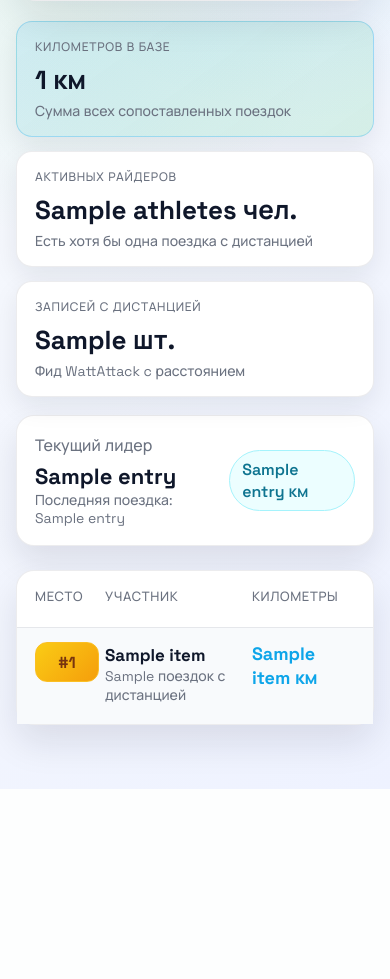
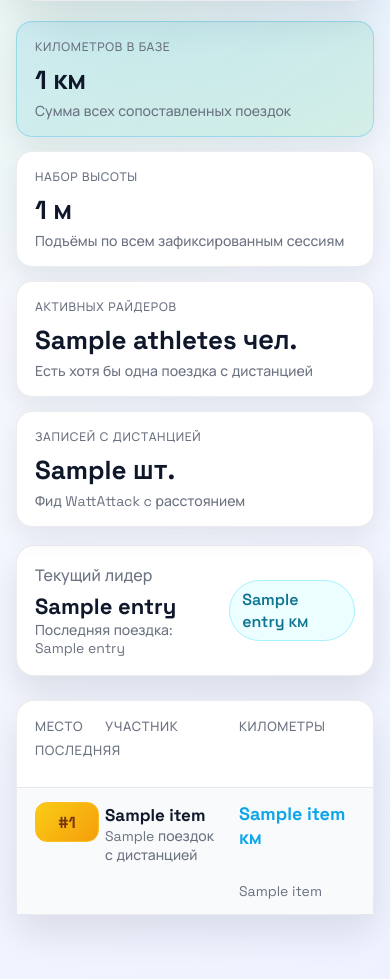
Before and after one commit to fut33v/wattattack_script, a FastAPI app: template webapp/templates/public_leaderboard.html in a window 390 px wide. Shown: the part 215-1194 px from the top of the page. Before the commit the page ends 1004 px from the top, so only its background shows below. Run offline with FastAPI, Linux system fonts and the light colour scheme; the template is opened without the code that fills it: most values are stand-ins (such as "Sample title", 1, 10 or a date in 2020); a database or web service that is not in the repository returns one stand-in record (values such as "Sample title"); parts of the project's set-up code (start-up, migrations or seed data) failed here and were passed over; some libraries are stand-ins or nearby versions.

Commit message:
leaderbord upd

```diff
--- a/webapp/templates/public_leaderboard.html
+++ b/webapp/templates/public_leaderboard.html
@@ -200,7 +200,7 @@
         padding: 16px 18px;
         border-bottom: 1px solid #e5e7eb;
         display: grid;
-        grid-template-columns: 80px 1.4fr 0.8fr 0.8fr 0.8fr;
+        grid-template-columns: 80px 1.35fr 0.95fr 0.95fr 0.9fr;
         gap: 12px;
         font-size: 13px;
         letter-spacing: 0.05em;
@@ -216,7 +216,7 @@
 
       .leader {
         display: grid;
-        grid-template-columns: 80px 1.4fr 0.8fr 0.8fr 0.8fr;
+        grid-template-columns: 80px 1.35fr 0.95fr 0.95fr 0.9fr;
         gap: 12px;
         align-items: center;
         padding: 14px 18px;
@@ -278,6 +278,16 @@
         color: #0ea5e9;
       }
 
+      .elevation {
+        font-weight: 700;
+        font-size: 16px;
+        color: #22c55e;
+      }
+
+      .duration {
+        display: none;
+      }
+
       .rides {
         font-weight: 600;
         font-size: 15px;
@@ -298,8 +308,8 @@
       @media (max-width: 820px) {
         .leaderboard-head,
         .leader {
-          grid-template-columns: 60px 1.2fr 0.7fr 0.7fr;
-          grid-template-areas: "rank name distance rides" "rank name last last";
+          grid-template-columns: 60px 1.15fr 0.9fr 0.9fr 0.9fr;
+          grid-template-areas: "rank name distance elevation rides" "rank name last last last";
         }
 
         .leaderboard-head div:nth-child(5),
@@ -319,8 +329,8 @@
 
         .leaderboard-head,
         .leader {
-          grid-template-columns: 52px 1fr 0.8fr;
-          grid-template-areas: "rank name distance" "rank name rides";
+          grid-template-columns: 52px 1fr 1fr;
+          grid-template-areas: "rank name distance" "rank name elevation" "rank name rides" "rank name last";
           column-gap: 18px;
           row-gap: 6px;
           align-items: start;
@@ -337,9 +347,13 @@
           justify-self: start;
         }
 
-        .rides {
-          grid-area: rides;
-        }
+      .rides {
+        grid-area: rides;
+      }
+
+      .elevation {
+        grid-area: elevation;
+      }
 
         .leader-name {
           margin-top: 2px;
@@ -366,6 +380,11 @@
           <span>Километров в базе</span>
           <strong>{{ summary.total_distance_label }} км</strong>
           <p>Сумма всех сопоставленных поездок</p>
+        </div>
+        <div class="stat-card">
+          <span>Набор высоты</span>
+          <strong>{{ summary.total_elevation_label }} м</strong>
+          <p>Подъёмы по всем зафиксированным сессиям</p>
         </div>
         <div class="stat-card">
           <span>Активных райдеров</span>
@@ -397,6 +416,7 @@
           <div>Место</div>
           <div>Участник</div>
           <div>Километры</div>
+          <div>Набор</div>
           <div>Поездок</div>
           <div>Последняя</div>
         </div>
@@ -410,6 +430,7 @@
                   <div class="leader-meta">{{ item.rides_with_distance }} поездок с дистанцией</div>
                 </div>
                 <div class="distance">{{ item.distance_label }} км</div>
+                <div class="elevation">{{ item.elevation_label }} м</div>
                 <div class="rides">{{ item.rides }} шт.</div>
                 <div class="last-ride">{{ item.last_activity_label or "—" }}</div>
               </li>
```
Also changed, not shown: repositories/schedule_repository.py (+38 -6 lines), webapp/routes/public_leaderboard.py (+16 -3 lines).
